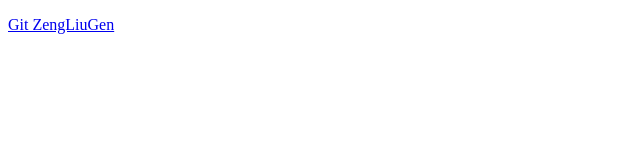
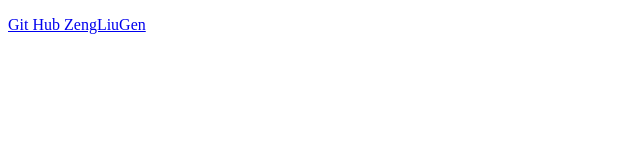
Before and after one commit to zengliugen/zengliugen.github.io, a plain HTML site: page index.html in a window 1280 px wide. Shown: the full height of the page, 0-640 px from the left. Drawn offline with Linux system fonts and the light colour scheme.

Commit message:
Update index.html

```diff
--- a/index.html
+++ b/index.html
@@ -4,6 +4,6 @@
 <title>Satic Page</title>
 </head>
 <body>
-<p><a href="https://github.com/zengliugen">Git ZengLiuGen</a></p>
+<p><a href="https://github.com/zengliugen">Git Hub ZengLiuGen</a></p>
 </body>
 </html>
```
